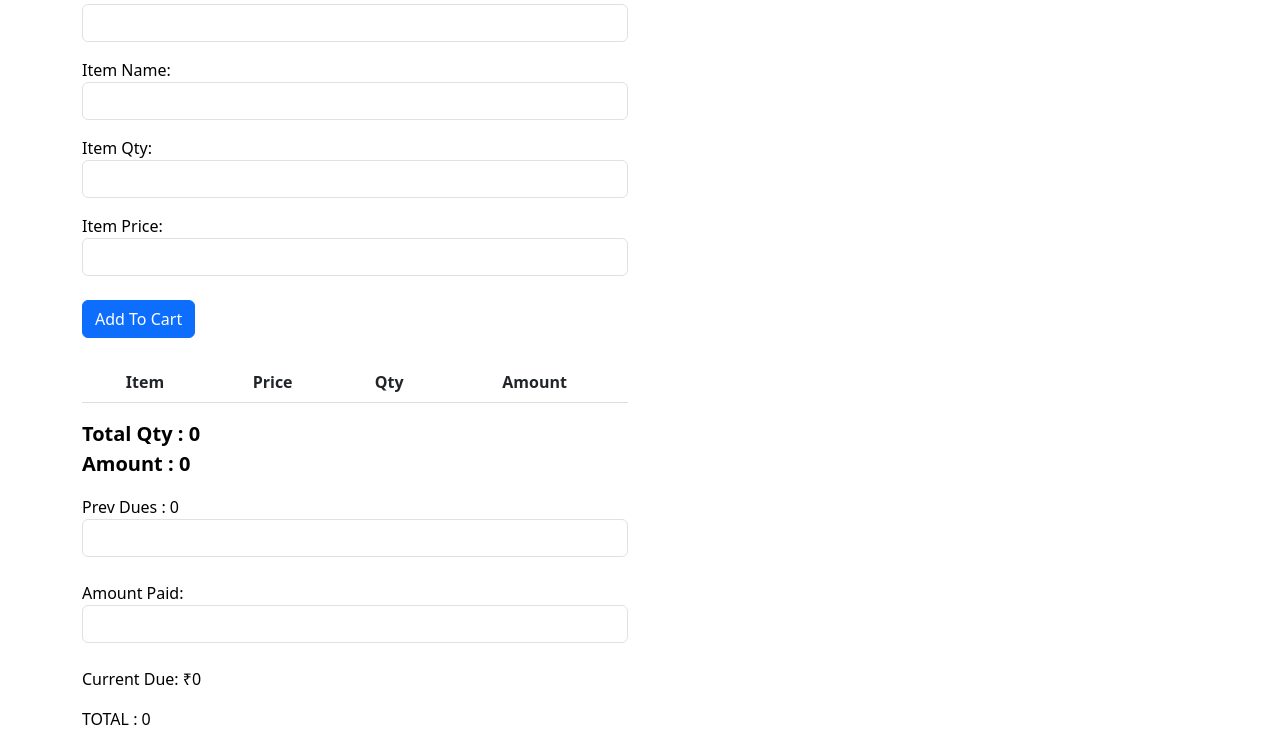
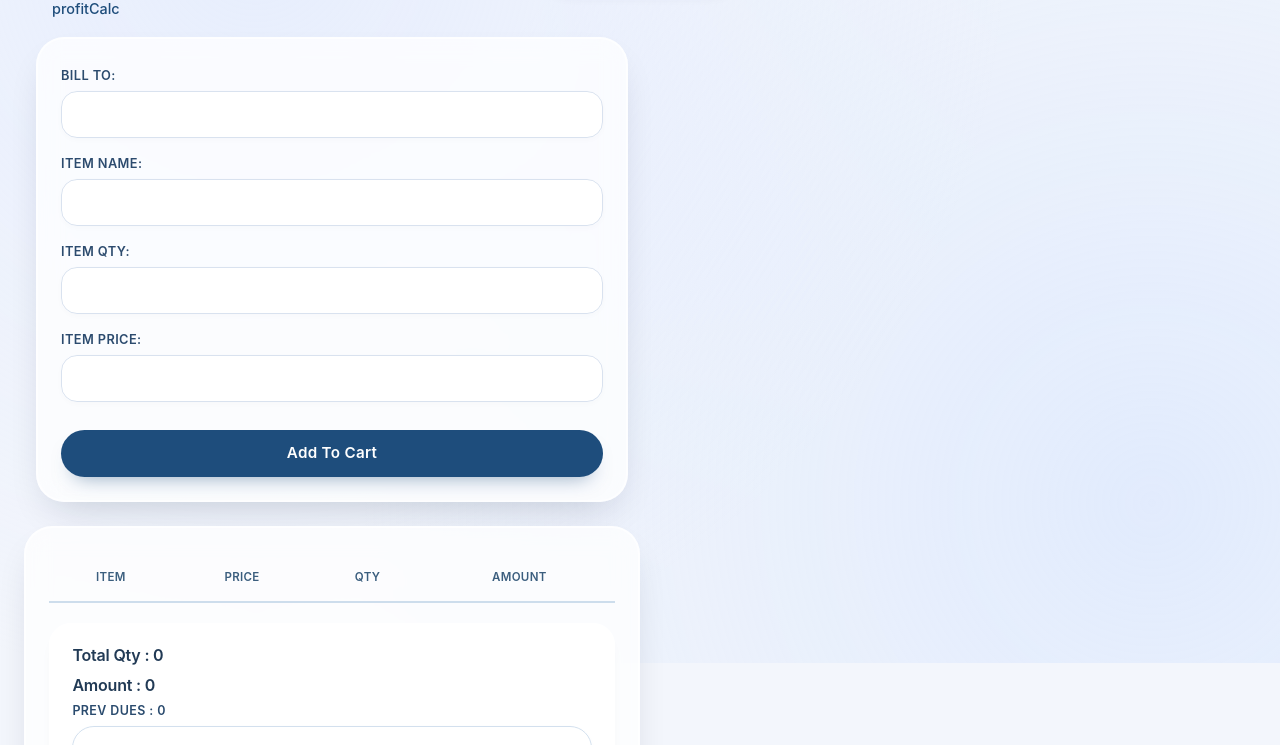
Before and after one commit to yusufali39/LRC, a plain HTML site: page index.html in a window 1280 px wide. Shown: the part 137-882 px from the top of the page. Drawn offline with nearby package versions, Linux system fonts and the light colour scheme.

Commit message:
Refactor and enhance styles in style.css

```diff
--- a/style.css
+++ b/style.css
@@ -1,73 +1,359 @@
-body{
-background-color: #fff;
-}
-*{
-    color: #000000;
-}
-.select{
-    margin-bottom: 5px;
-    background-color: #000;
-    padding: 5px;
-    width: 100%;
+/* style.css */
+* {
+  margin: 0;
+  padding: 0;
+  box-sizing: border-box;
 }
 
-table {
-    width: 100%;
-    border-collapse: collapse;
-    width: max-content;
-}
-th, td {
-    padding: 8px;
-    text-align: left;
-    border-bottom: 1px solid #ddd;
+body {
+  background: #f3f6fc;
+  font-family: 'Inter', -apple-system, BlinkMacSystemFont, sans-serif;
+  padding: 2rem 1.5rem;
+  color: #1a1f2b;
+  line-height: 1.5;
 }
 
-#cart-table th,
-#cart-table td{
-    text-align: center;
+body::before {
+  content: '';
+  position: fixed;
+  inset: 0;
+  background: radial-gradient(circle at 20% 10%, rgba(220, 230, 255, 0.5), transparent 60%),
+              radial-gradient(circle at 90% 80%, rgba(200, 220, 255, 0.4), transparent 60%);
+  pointer-events: none;
+  z-index: -1;
 }
-#total-qty{
-    margin-bottom: 0;
-    font-size: 20px;
-    font-weight: bold;
+
+.container {
+  max-width: 1320px;
+  margin: 0 auto;
 }
-#total-cost{
-    font-size: 20px;
-    font-weight: bold;
+
+h2 {
+  font-weight: 700;
+  letter-spacing: -0.02em;
+  color: #0b1b33;
+  font-size: 1.9rem;
+  text-shadow: 0 1px 2px rgba(255, 255, 255, 0.8);
+  margin-bottom: 0.2rem;
 }
-#generate-invoice{
-    display: flex;
-    margin: 0 auto;
-    margin-bottom: 5px;
+
+.brand-sub {
+  text-align: center;
+  font-size: 0.8rem;
+  font-weight: 500;
+  letter-spacing: 0.4px;
+  color: #3d5a7a;
+  text-transform: uppercase;
+  margin-top: -0.25rem;
+  margin-bottom: 0.5rem;
 }
-#itembutton{
-    margin-top: 5px;
-    appearance: none;
-    background-color: #0058b0;
-    border: 1px solid rgba(0, 0, 0, 0.15);
-    border-radius: 6px;
-    box-sizing: border-box;
-    color: #ffffff;
-    cursor: pointer;
-    display: inline-block;
-    font-size: 14px;
-    font-weight: 500;
-    line-height: 20px;
-    list-style: none;
-    padding: 6px 16px;
-    position: relative;
-    transition: background-color 0.2s cubic-bezier(0.3, 0, 0.5, 1);
-    user-select: none;
-    -webkit-user-select: none;
-    touch-action: manipulation;
-    vertical-align: middle;
-    white-space: nowrap;
-    word-wrap: break-word;
+
+#generate-invoice {
+  background: #0b2b4f;
+  border: none;
+  border-radius: 48px;
+  padding: 0.7rem 2rem;
+  font-weight: 600;
+  font-size: 0.95rem;
+  letter-spacing: 0.3px;
+  color: white;
+  box-shadow: 0 10px 18px -8px rgba(11, 43, 79, 0.3);
+  transition: all 0.2s ease;
+  margin: 0 auto 0.75rem;
+  display: flex;
+  align-items: center;
+  justify-content: center;
+  gap: 8px;
+}
+
+#generate-invoice:hover {
+  background: #123b66;
+  transform: translateY(-2px);
+  box-shadow: 0 18px 28px -10px rgba(11, 43, 79, 0.4);
+}
+
+#generate-invoice:active {
+  transform: translateY(0);
+  box-shadow: 0 8px 14px -6px rgba(11, 43, 79, 0.3);
+}
+
+a[href="profitCalc.html"] {
+  display: inline-block;
+  margin-left: 1rem;
+  font-weight: 500;
+  color: #1d4c7a;
+  text-decoration: none;
+  border-bottom: 2px solid transparent;
+  transition: border-color 0.2s;
+  font-size: 0.9rem;
+}
+
+a[href="profitCalc.html"]:hover {
+  border-bottom-color: #1d4c7a;
+}
+
+.row {
+  margin-top: 1rem;
+}
+
+.col-md-6 {
+  padding-left: 0.75rem;
+  padding-right: 0.75rem;
+}
+
+#item-form {
+  background: rgba(255, 255, 255, 0.75);
+  backdrop-filter: blur(12px);
+  -webkit-backdrop-filter: blur(12px);
+  padding: 1.75rem 1.5rem 1.5rem;
+  border-radius: 28px;
+  box-shadow: 0 18px 40px -16px rgba(0, 20, 50, 0.2), 0 0 0 1px rgba(255, 255, 255, 0.7) inset;
+  transition: box-shadow 0.3s ease;
+  border: 1px solid rgba(255, 255, 255, 0.6);
+}
+
+#item-form:hover {
+  box-shadow: 0 24px 50px -18px rgba(0, 30, 70, 0.25);
+}
+
+.form-group {
+  margin-bottom: 1.4rem;
+}
+
+.form-group label {
+  font-weight: 600;
+  font-size: 0.8rem;
+  text-transform: uppercase;
+  letter-spacing: 0.4px;
+  color: #2c4b6e;
+  margin-bottom: 0.35rem;
+  display: block;
+}
+
+.form-control {
+  background: #ffffffcc;
+  backdrop-filter: blur(4px);
+  border: 1.5px solid #d9e2ef;
+  border-radius: 16px;
+  padding: 0.7rem 1.1rem;
+  font-size: 0.95rem;
+  font-weight: 500;
+  color: #0f263f;
+  transition: all 0.18s;
+  box-shadow: 0 2px 6px rgba(0, 0, 0, 0.02);
+}
+
+.form-control:focus {
+  border-color: #2b6a9e;
+  box-shadow: 0 0 0 4px rgba(43, 106, 158, 0.1), 0 4px 10px -4px rgba(0, 0, 0, 0.05);
+  background: white;
+  outline: none;
+}
+
+.form-control::placeholder {
+  color: #9badc2;
+  font-weight: 400;
+}
+
+.btn-primary {
+  background: #1e4d7c;
+  border: none;
+  border-radius: 60px;
+  padding: 0.75rem 1.8rem;
+  font-weight: 600;
+  font-size: 0.95rem;
+  letter-spacing: 0.3px;
+  color: #ffffff;
+  box-shadow: 0 12px 20px -12px #1e4d7c80;
+  transition: all 0.2s;
+  width: 100%;
+  margin-top: 0.25rem;
+}
+
+.btn-primary:hover {
+  background: #12375c;
+  transform: translateY(-2px);
+  box-shadow: 0 20px 28px -14px #1e4d7c;
+}
+
+.btn-primary:active {
+  transform: translateY(0);
+  background: #0f2e4b;
+}
+
+.main {
+  background: rgba(255, 255, 255, 0.75);
+  backdrop-filter: blur(12px);
+  -webkit-backdrop-filter: blur(12px);
+  border-radius: 28px;
+  padding: 1.75rem 1.5rem 1.5rem;
+  box-shadow: 0 18px 40px -16px rgba(0, 20, 50, 0.2), 0 0 0 1px rgba(255, 255, 255, 0.7) inset;
+  border: 1px solid rgba(255, 255, 255, 0.6);
+  transition: box-shadow 0.3s ease;
+}
+
+.main:hover {
+  box-shadow: 0 24px 50px -18px rgba(0, 30, 70, 0.25);
+}
+
+#cart-table {
+  width: 100%;
+  border-collapse: collapse;
+  font-size: 0.9rem;
+  margin-bottom: 1.25rem;
+}
+
+#cart-table th {
+  text-align: center;
+  font-weight: 600;
+  text-transform: uppercase;
+  letter-spacing: 0.3px;
+  font-size: 0.72rem;
+  color: #3b5e7e;
+  padding: 0.9rem 0.5rem;
+  border-bottom: 2px solid #cdddec;
+  background: transparent;
+}
+
+#cart-table td {
+  padding: 0.85rem 0.5rem;
+  text-align: center;
+  font-weight: 500;
+  color: #1d3147;
+  border-bottom: 1px solid #e4ecf5;
+  vertical-align: middle;
+}
+
+#cart-table tbody tr:last-child td {
+  border-bottom: none;
+}
+
+#cart-table tbody tr {
+  transition: background 0.15s;
+}
+
+#cart-table tbody tr:hover {
+  background: #ecf3fc;
+  border-radius: 12px;
+}
+
+.btn-danger {
+  background: transparent;
+  border: none;
+  color: #b13e4b;
+  font-size: 1.1rem;
+  padding: 0.3rem 0.6rem;
+  border-radius: 40px;
+  transition: all 0.15s;
+  opacity: 0.7;
+}
+
+.btn-danger:hover {
+  background: #ffe5e9;
+  color: #9e2a38;
+  opacity: 1;
+  transform: scale(1.05);
+}
+
+.main > div:last-child {
+  background: #ffffffb8;
+  backdrop-filter: blur(8px);
+  border-radius: 22px;
+  padding: 1.2rem 1.4rem;
+  margin-top: 1.2rem;
+  border: 1px solid #ffffff;
+  box-shadow: 0 8px 20px -12px rgba(0, 0, 0, 0.1);
+}
+
+#total-qty,
+#total-cost {
+  font-weight: 600;
+  font-size: 1rem;
+  display: flex;
+  justify-content: space-between;
+  margin-bottom: 0.35rem;
+  color: #213a55;
+  letter-spacing: -0.2px;
+}
+
+#total-amount {
+  font-weight: 700;
+  font-size: 1.45rem;
+  color: #0f2b47;
+  margin-top: 0.8rem;
+  margin-bottom: 0.2rem;
+  padding-top: 0.7rem;
+  border-top: 2px dashed #b7cee4;
+  display: flex;
+  justify-content: space-between;
+}
+
+#current-due {
+  font-weight: 600;
+  font-size: 1.1rem;
+  color: #164a6e;
+  margin-top: 0.5rem;
+  padding: 0.6rem 0;
+  display: flex;
+  justify-content: space-between;
+  border-radius: 12px;
+  background: #e6f0fa;
+  padding: 0.6rem 1rem;
+  margin-bottom: 0.2rem;
+}
+
+.main label {
+  font-weight: 600;
+  font-size: 0.78rem;
+  text-transform: uppercase;
+  letter-spacing: 0.4px;
+  color: #2a4b6e;
+  margin-bottom: 0.3rem;
+  display: block;
+}
+
+#prev-dues,
+#amount-paid {
+  background: #ffffffdd;
+  border: 1.5px solid #d3e0ee;
+  border-radius: 40px;
+  padding: 0.6rem 1.2rem;
+  font-weight: 600;
+  font-size: 0.95rem;
+  color: #0a263d;
+  transition: 0.18s;
+  width: 100%;
+  margin-bottom: 0.6rem;
+}
+
+#prev-dues:focus,
+#amount-paid:focus {
+  border-color: #2b6a9e;
+  box-shadow: 0 0 0 3px rgba(43, 106, 158, 0.1);
+  background: #fff;
+  outline: none;
+}
+
+hr {
+  border: none;
+  border-top: 2px dotted #b8cee4;
+  margin: 1rem 0;
+}
+
+@media (max-width: 768px) {
+  body {
+    padding: 1rem 0.8rem;
   }
-
-
-@media print{
-    .no-print{
-        display: none;
-    }
+  h2 {
+    font-size: 1.5rem;
+  }
+  #item-form,
+  .main {
+    padding: 1.5rem 1.2rem;
+  }
+  #cart-table th,
+  #cart-table td {
+    padding: 0.6rem 0.2rem;
+    font-size: 0.8rem;
+  }
 }
```
